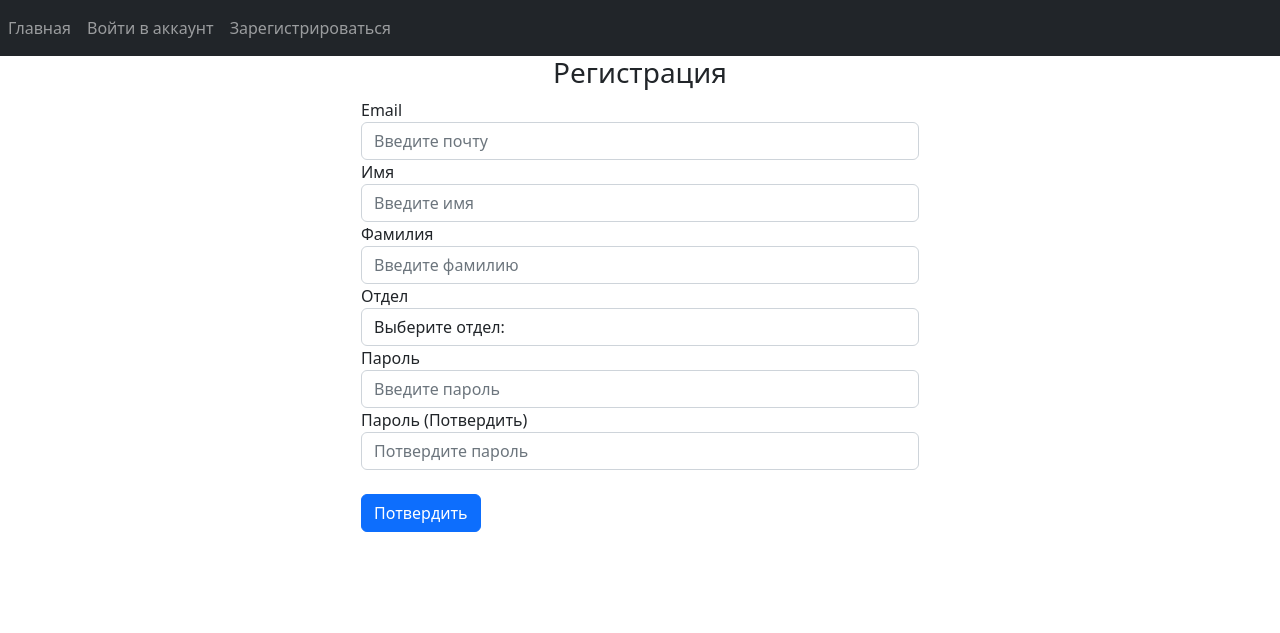
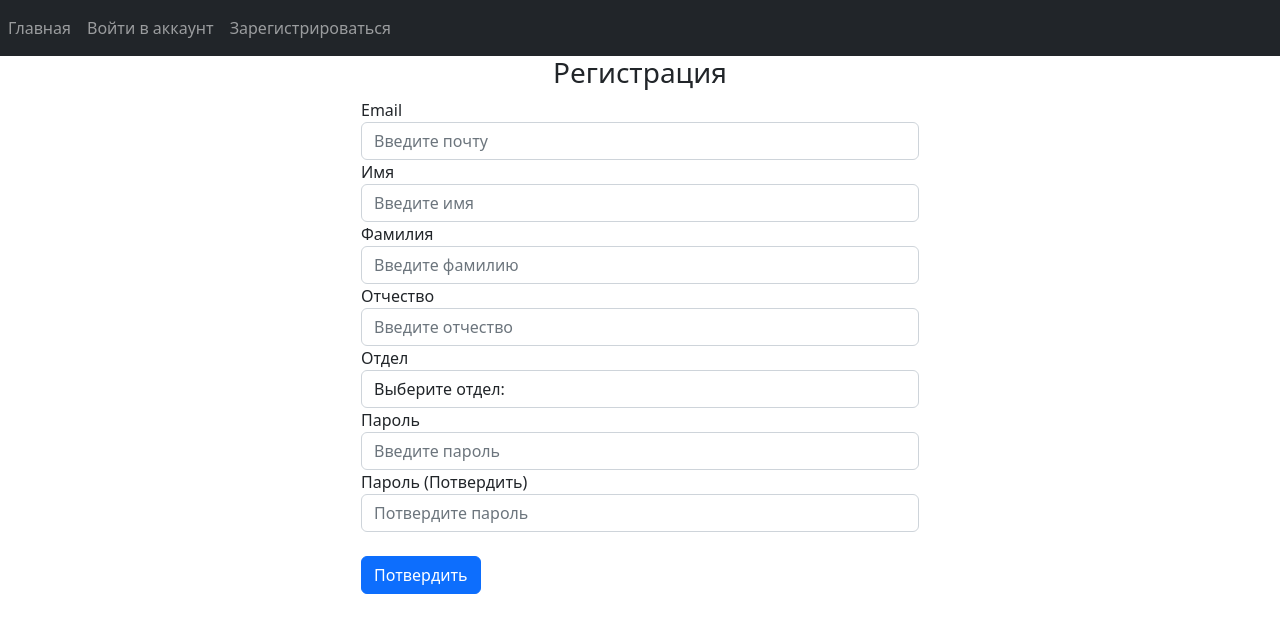
Before and after one commit to sinqx/python-room-booking, a Flask app: page /sign_up in a window 1280 px wide. Shown: the top 633 px of the page. Run offline with Flask 3, Linux system fonts and the light colour scheme.

Commit message:
add surame

```diff
--- a/website/auth.py
+++ b/website/auth.py
@@ -70,6 +70,7 @@ def sign_up():
         email = request.form.get("email")
         first_name = request.form.get("firstName")
         second_name = request.form.get("secondName")
+        surName = request.form.get("surName")
         department = request.form.get("department")
         password1 = request.form.get("password1")
         password2 = request.form.get("password2")
@@ -83,6 +84,8 @@ def sign_up():
             flash("Имя должно содержать более 1 символа.", category="error")
         elif len(second_name) < 2:
             flash("Фамилия должна содержать более 1 символа.", category="error")
+        elif len(surName) < 2:
+            flash("Отчество должно содержать более 1 символа.", category="error")
         elif password1 != password2:
             flash("Пароли не совпадают.", category="error")
         elif len(password1) < 6:
@@ -93,6 +96,7 @@ def sign_up():
                 firstName=first_name,
                 secondName=second_name,
                 department=department,
+                surName= surName,
                 password=generate_password_hash(password1, method="sha256"),
                 role="user",
             )
--- a/website/templates/sign_up.html
+++ b/website/templates/sign_up.html
@@ -31,6 +31,16 @@ content %}
         id="secondName"
         name="secondName"
         placeholder="Введите фамилию"
+      />
+    </div>
+    <div class="form-group">
+      <label for="surName">Отчество</label>
+      <input
+        type="text"
+        class="form-control"
+        id="surName"
+        name="surName"
+        placeholder="Введите отчество"
       />
     </div>
     <div class="form-group">
```
